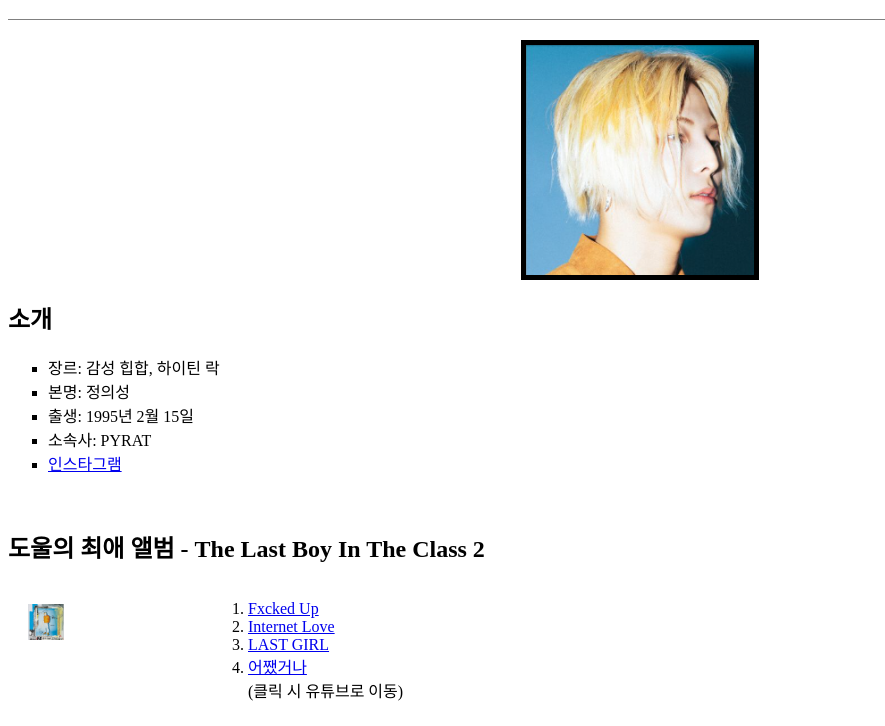
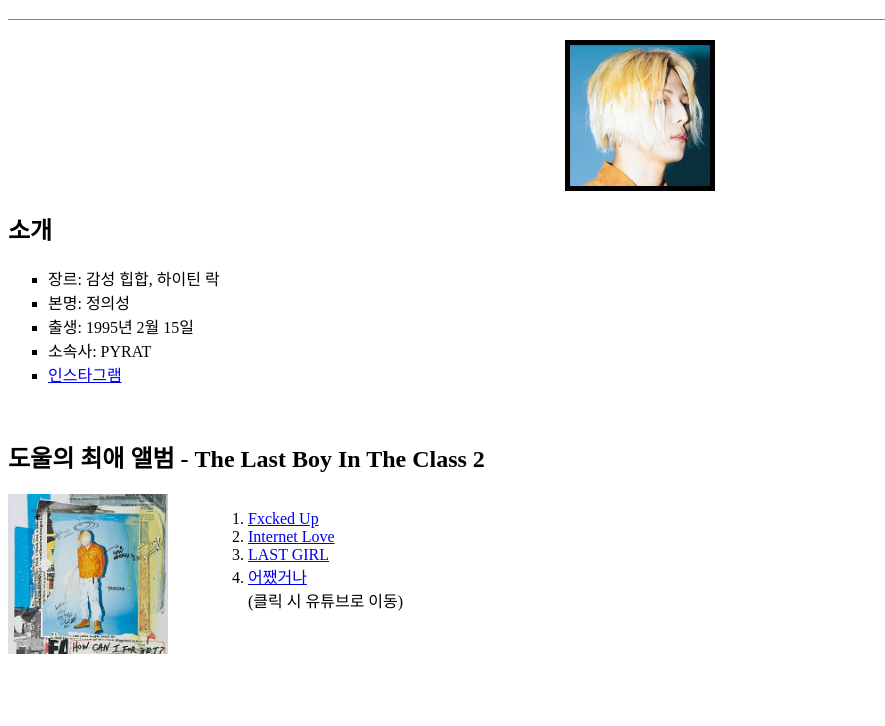
Before and after one commit to doullll/doullll.github.io, a plain HTML site: page singer.html in a window 1280 px wide. Shown: the part 75-801 px from the top of the page, without its empty margins (0-885 px from the left). Drawn offline with Linux system fonts and the light colour scheme.

Commit message:
[03.29]singer 수정

```diff
--- /dev/null
+++ b/css/practice.css
@@ -0,0 +1,17 @@
+/* 얘가 기본값 */
+div {
+    box-sizing: content-box;
+}
+
+/* 얘가 더 좋음  */
+div {
+    box-sizing: border-box;
+}
+
+* {
+    box-sizing: border-box;
+}
+
+ img {
+    height: 20vw;
+ }
--- a/singer.html
+++ b/singer.html
@@ -1,5 +1,6 @@
 <!DOCTYPE html>
 <html lang="ko">
+
 <head>
     <meta charset="UTF-8">
     <meta http-equiv="X-UA-Compatible" content="IE=edge">
@@ -16,17 +17,19 @@
             margin: 0;
         }
 
-        img {
-            width: 18%;
+        img#profile {
+            width: 11%;
             margin: 20px;
-        }
-
-        #profile {
             border: 5px solid black;
             display: block;
             margin-left: auto;
             margin-right: auto;
         }
+
+        img#album {
+            width: 80%;
+        }
+
 
         #grid {
             display: grid;
@@ -48,7 +51,9 @@
     </ul><br>
     <h2>도울의 최애 앨범 - The Last Boy In The Class 2</h2>
     <div id="grid">
-        <img src="앨범커버.jpg" title="The Last Boy In The Class 2" alt="이미지를 불러올 수 없습니다.">
+        <div>
+            <img id="album" src="앨범커버.jpg" title="The Last Boy In The Class 2" alt="이미지를 불러올 수 없습니다.">
+        </div>
         <div>
             <ol>
                 <li><a href="https://www.youtube.com/watch?v=IIiDW8dKokQ&list=OLAK5uy_loXW50dr3xqIV-3qD5Z4jmr_v3MOioLzU"
```
Also changed, not shown: css/practice.html (added, +18 -0 lines), css/제이씨유카.png (added).
